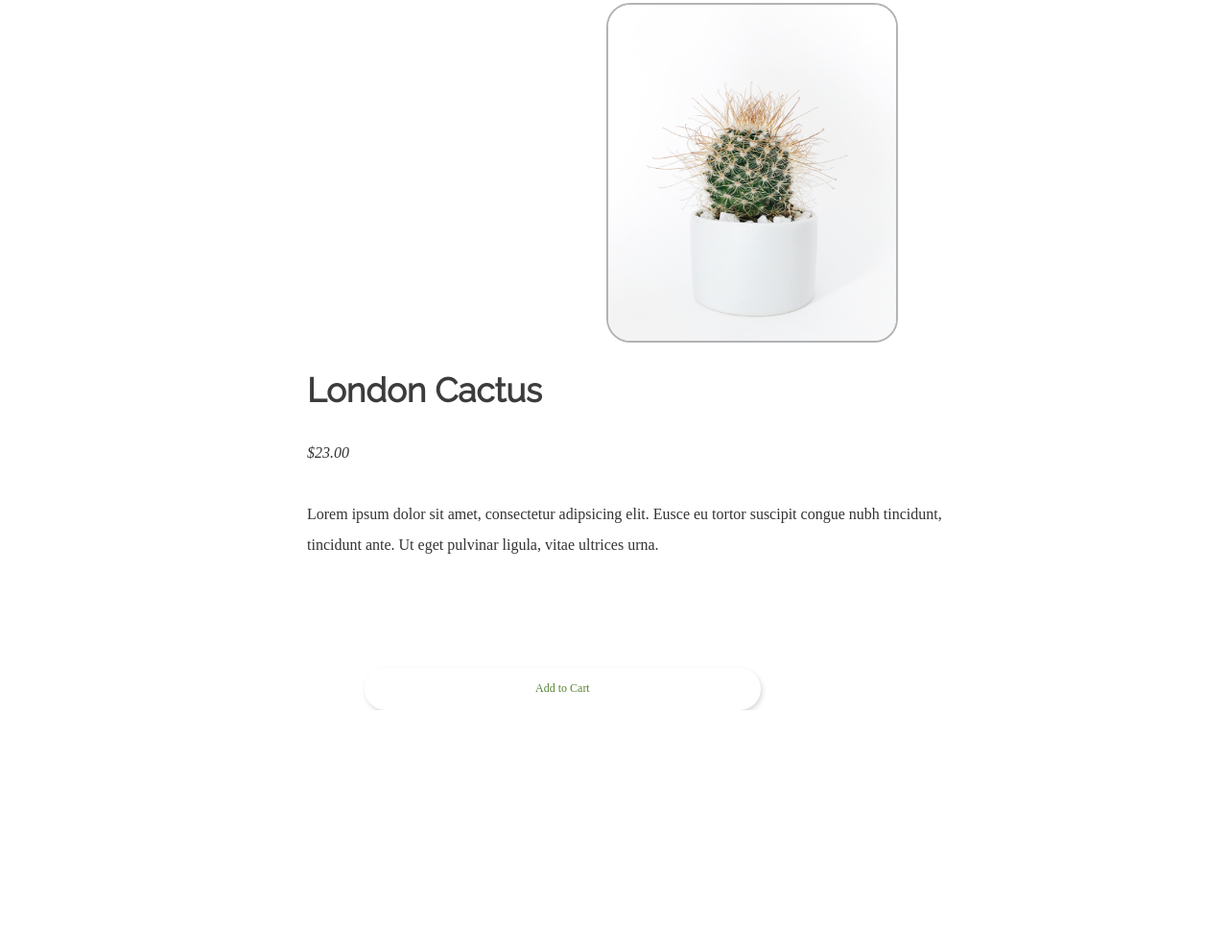
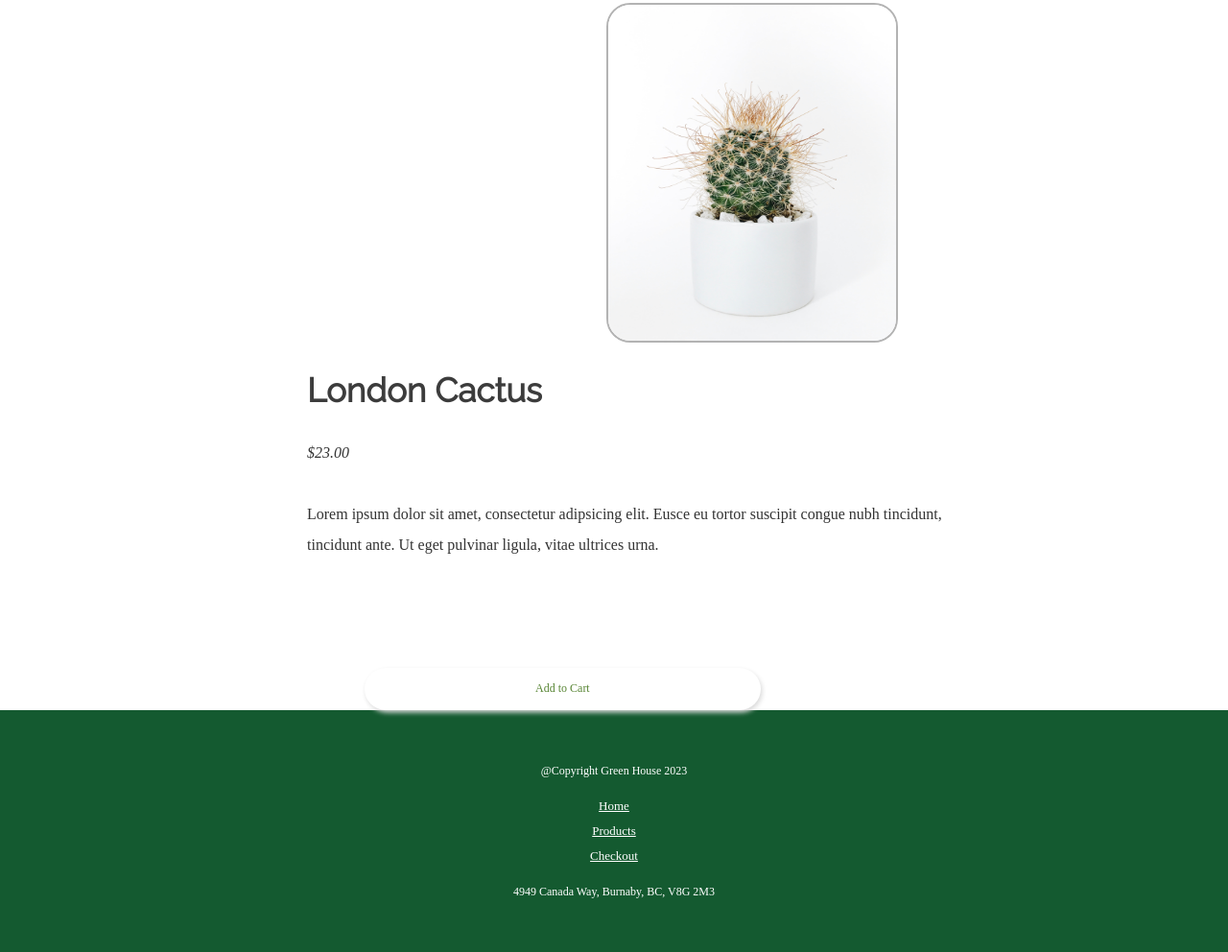
Before and after one commit to Yorcs/Green-House, a plain HTML site: page london_cactus_page.html in a window 1280 px wide. Shown: the part 157-1149 px from the top of the page at 96% size. Before the commit the page ends 897 px from the top, so only its background shows below. Drawn offline with Linux system fonts and the light colour scheme; a web font is replaced by a local one.

Commit message:
Updated footer in all pages

```diff
--- a/london_cactus_page.html
+++ b/london_cactus_page.html
@@ -33,7 +33,17 @@
             <a class="button-nav" href="#combined_elements">Add to Cart</a>
         </section>
     </section>
+    <footer>
+      <div id = "footer-content">
+        <p>@Copyright Green House 2023</p>
+        <a href="index.html">Home</a>
+        <a href="product_listing.html">Products</a>
+        <a href="checkout.html">Checkout</a>
+        <p>4949 Canada Way, Burnaby, BC, V8G 2M3</p>
+      </div>
+    </footer>
   </body>
 
 
+
 </html>
```
Also changed, not shown: checkout.html (+7 -1 lines), product_listing.html (+7 -1 lines), 1 other file.
